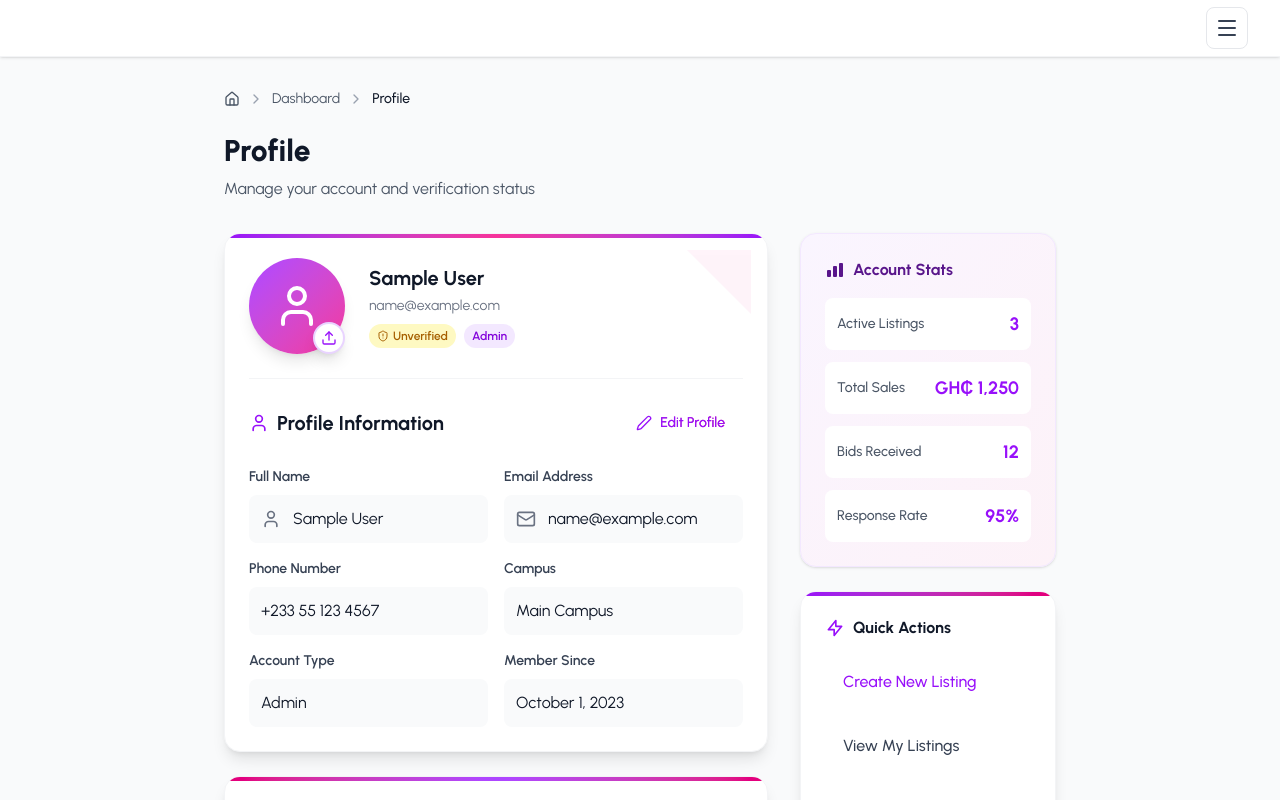
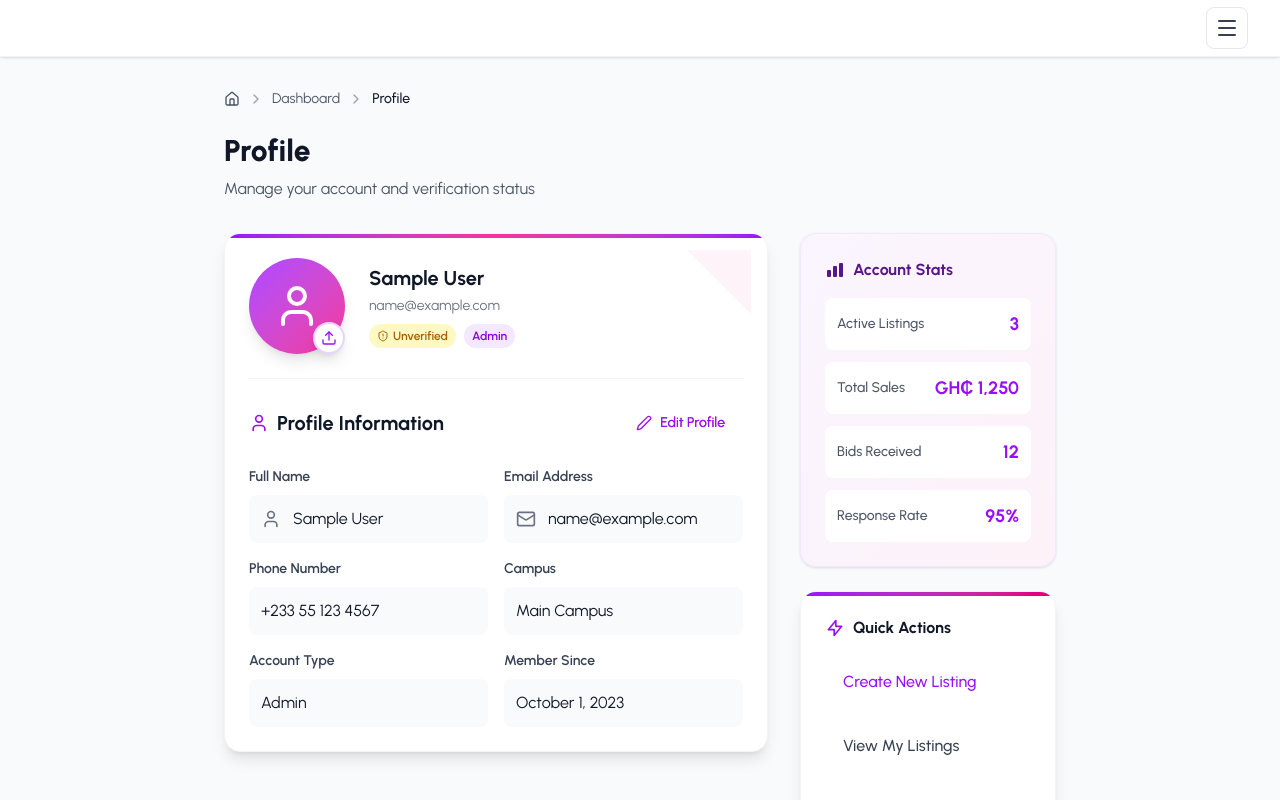
Before and after one commit to ymikenzy55/Students_Selling_Platform, a Next.js app in the folder frontend/: page /dashboard/profile in a window 1280 px wide. Shown: the top 800 px of the page. Built offline with nearby package versions, Linux system fonts and the light colour scheme; sample sign-in values are in the browser's storage; grey boxes are pictures that could not be loaded.

Commit message:
feat: restrict Ghana Card verification to sellers only

```diff
--- a/frontend/src/app/dashboard/profile/page.tsx
+++ b/frontend/src/app/dashboard/profile/page.tsx
@@ -426,7 +426,8 @@ export default function ProfilePage() {
               </div>
             </div>
 
-            {/* Ghana Card Verification */}
+            {/* Ghana Card Verification - Sellers Only */}
+            {user.role === 'SELLER' && (
               <div className="bg-white rounded-2xl shadow-lg border border-gray-100 p-6 relative overflow-hidden">
                 <div className="absolute top-0 left-0 right-0 h-1 bg-gradient-to-r from-pink-600 via-purple-500 to-pink-600"></div>
 
@@ -564,6 +565,7 @@ export default function ProfilePage() {
                 )}
               </div>
             </div>
+            )}
           </div>
 
           {/* Right Column - Stats & Actions (1/3 width) */}
```
Lines whose indentation alone changed are shown as unchanged.
